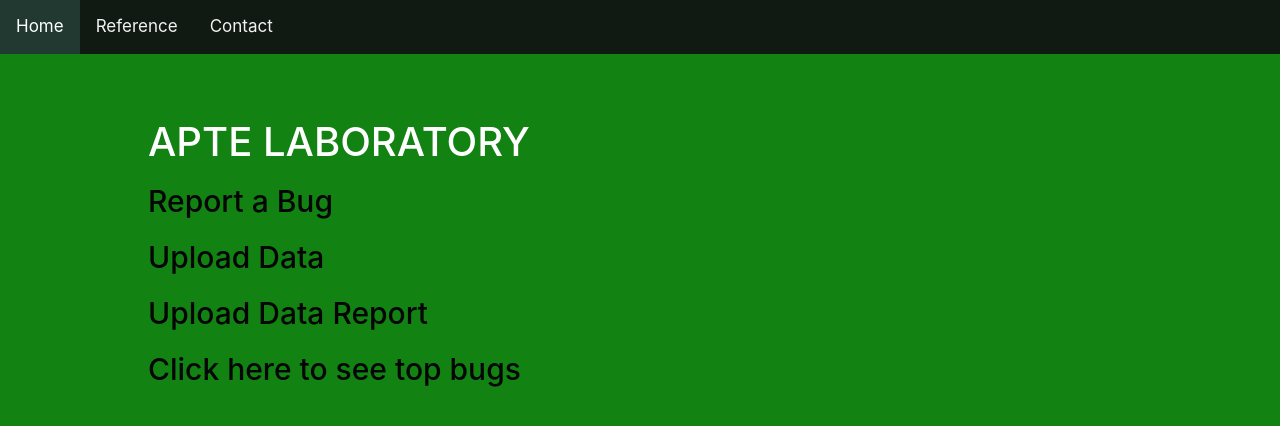
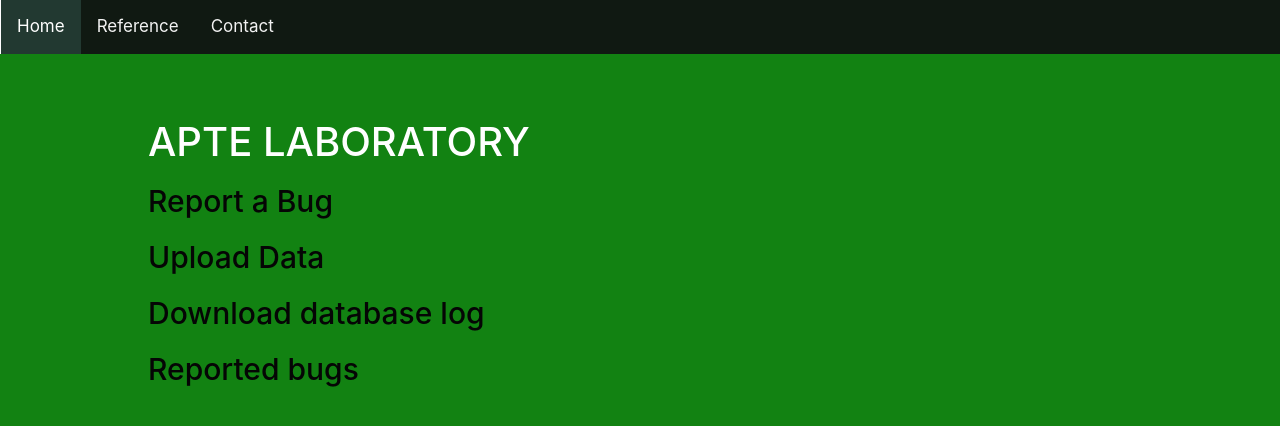
Before and after one commit to jaidevjoshi83/DataBaseApp, a Django app: template PeptideDB/DataBase/templates/DataBase/contact.html in a window 1280 px wide; the page is wider, and only the part inside the window is pictured. Shown: the top 426 px of that part. Run offline with Django 3.2, Linux system fonts and the light colour scheme; the template is opened without the code that fills it, so the values that code supplies are empty.

Commit message:
contact template fixed

```diff
--- a/PeptideDB/DataBase/static/css/base.css
+++ b/PeptideDB/DataBase/static/css/base.css
@@ -16,6 +16,7 @@
 .topnav a:hover {
     background-color: #223931;
     color: white;
+    border-left: 1px white solid;
 }
 
 .topnav a.active {
--- a/PeptideDB/DataBase/templates/DataBase/contact.html
+++ b/PeptideDB/DataBase/templates/DataBase/contact.html
@@ -21,11 +21,11 @@
             </div>
 
             <div class="contact">
-                <h1>  <a href="{% url 'download_data_report' %}" target="_blank" style="color: rgb(5, 5, 5); margin-left: 20px; font-size: 30px;">Upload Data Report</a> </h1>
+                <h1>  <a href="{% url 'download_data_report' %}" target="_blank" style="color: rgb(5, 5, 5); margin-left: 20px; font-size: 30px;">Download database log</a> </h1>
             </div>
 
             <div class="contact" style="ma">
-                <h1>  <a href="{% url 'top_bugs' %}" target="_blank" style="color: rgb(5, 5, 5); margin-left: 20px; font-size: 30px;">Click here to see top bugs</a> </h1>
+                <h1>  <a href="{% url 'top_bugs' %}" target="_blank" style="color: rgb(5, 5, 5); margin-left: 20px; font-size: 30px;">Reported bugs</a> </h1>
             </div>
         </div>
     </div>
```
